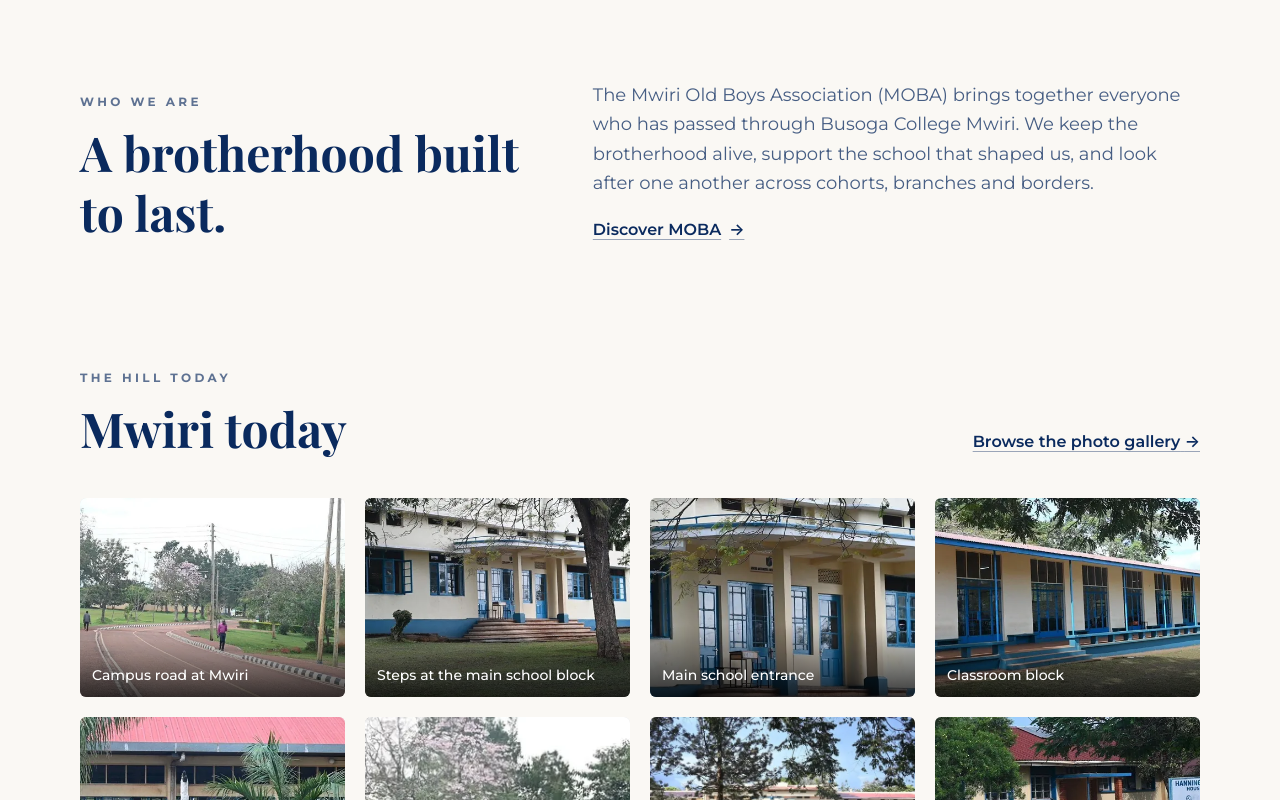
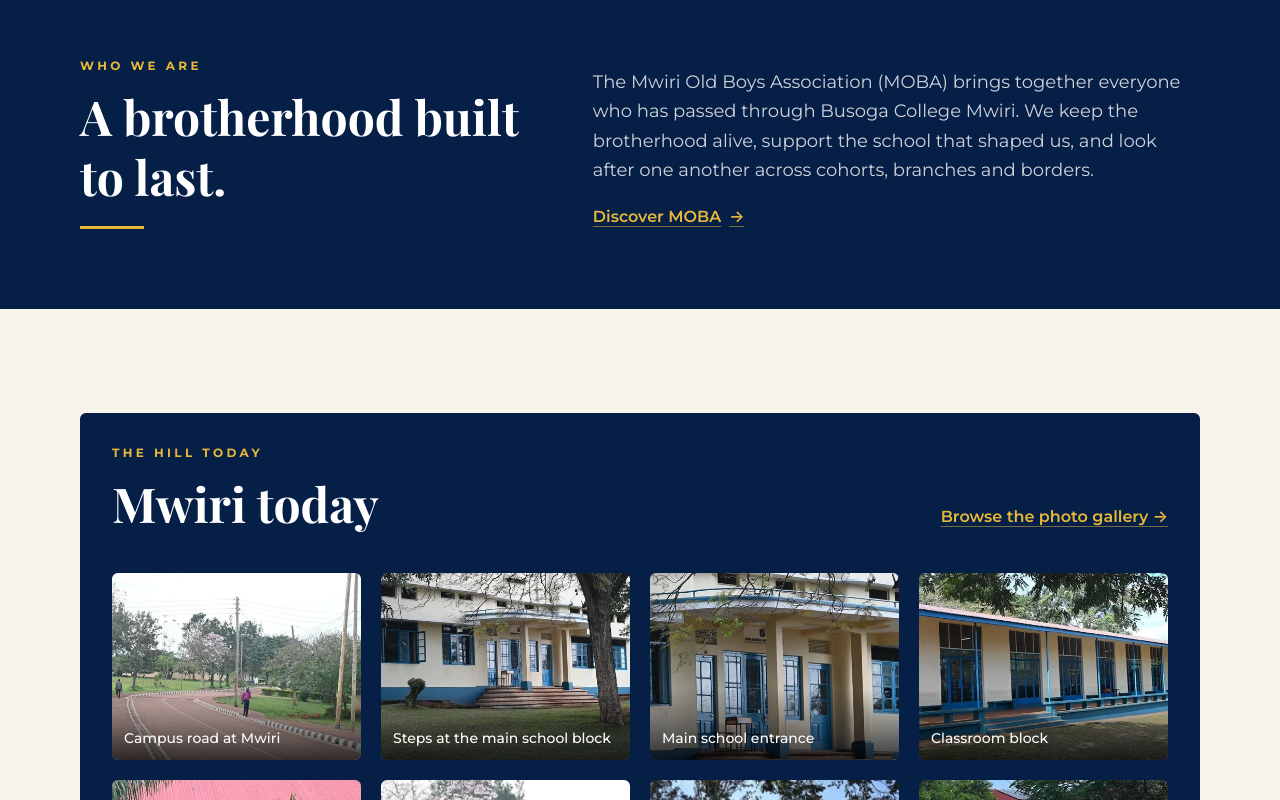
Before and after one commit to chrissmwanja-stack/moba-site, a React (Vite) app: page / in a window 1280 px wide. Shown: the part 2140-2940 px from the top of the page. Built offline with nearby package versions, Linux system fonts and the light colour scheme; no server answers; a web font is replaced by a local one.

Commit message:
New modified homepage design

```diff
--- a/src/pages/Home.jsx
+++ b/src/pages/Home.jsx
@@ -6,15 +6,15 @@
 import { campusGallery } from '../data/projectSpotlights.js'
 import { useBackground } from '../lib/useBackground.js'
 
-function SectionIntro({ eyebrow, title, link, linkText = 'Explore more' }) {
+function SectionIntro({ eyebrow, title, link, linkText = 'Explore more', dark = false }) {
   return (
     <div className="flex flex-wrap items-end justify-between gap-5">
       <div>
-        <p className="text-xs font-bold uppercase tracking-[0.28em] text-brand/65">{eyebrow}</p>
-        <h2 className="mt-3 font-display text-4xl font-bold leading-tight text-brand md:text-5xl">{title}</h2>
+        <p className={`text-xs font-bold uppercase tracking-[0.28em] ${dark ? 'text-gold' : 'text-brand/65'}`}>{eyebrow}</p>
+        <h2 className={`mt-3 font-display text-4xl font-bold leading-tight md:text-5xl ${dark ? 'text-white' : 'text-brand'}`}>{title}</h2>
       </div>
       {link && (
-        <Link to={link} className="mb-1 font-semibold text-brand underline underline-offset-4 decoration-brand/40 hover:decoration-brand">
+        <Link to={link} className={`mb-1 font-semibold underline underline-offset-4 ${dark ? 'text-gold decoration-gold/50 hover:decoration-gold' : 'text-brand decoration-brand/40 hover:decoration-brand'}`}>
           {linkText} <span aria-hidden="true">→</span>
         </Link>
       )}
@@ -54,7 +54,7 @@
   const strip = (featured.length >= 3 ? featured : photos).slice(0, 3)
 
   return (
-    <>
+    <div className="bg-[#f7f4ec]">
       {/* Hero */}
       <section className="relative isolate flex min-h-140 items-center overflow-hidden bg-brand md:min-h-150">
         <img
@@ -100,7 +100,7 @@
 
       {/* Upcoming events */}
       {upcoming.length > 0 && (
-        <section className="mt-16 bg-[#f4f5f7] py-14 md:mt-20 md:py-20">
+        <section className="mt-16 bg-[#eef2f7] py-14 md:mt-20 md:py-20">
           <div className="mx-auto max-w-6xl px-4">
             <SectionIntro eyebrow="Save the date" title="Next on the calendar" link="/news" linkText="View all events" />
             <div className={`mt-8 grid items-stretch gap-5 md:mt-10 ${upcoming.length === 1 ? 'max-w-2xl' : 'md:grid-cols-2 xl:grid-cols-3'}`}>
@@ -112,7 +112,7 @@
 
       {/* Latest news */}
       {latest.length > 0 && (
-        <section className="mt-16 bg-[#f4f5f7] py-14 md:mt-20 md:py-20">
+        <section className={`${upcoming.length > 0 ? 'mt-0 border-t border-brand/10' : 'mt-16 md:mt-20'} bg-[#eef2f7] py-14 md:py-20`}>
           <div className="mx-auto max-w-6xl px-4">
             <SectionIntro eyebrow="Latest news" title="From the Hill and beyond" link="/news" linkText="View all news" />
             <div className="mt-8 grid items-stretch gap-6 md:grid-cols-2 xl:grid-cols-3 md:mt-10">
@@ -123,15 +123,16 @@
       )}
 
       {/* About MOBA */}
-      <section className="mt-16 py-6 md:mt-20">
+      <section className="mt-16 bg-brand-dark py-14 text-white md:mt-20 md:py-20">
         <div className="mx-auto grid max-w-6xl gap-8 px-4 md:grid-cols-[0.85fr_1.15fr] md:items-end md:gap-16">
           <div>
-            <p className="text-xs font-bold uppercase tracking-[0.28em] text-brand/65">Who we are</p>
-            <h2 className="mt-3 font-display text-4xl font-bold leading-tight text-brand md:text-5xl">A brotherhood built to last.</h2>
+            <p className="text-xs font-bold uppercase tracking-[0.28em] text-gold">Who we are</p>
+            <h2 className="mt-3 font-display text-4xl font-bold leading-tight text-white md:text-5xl">A brotherhood built to last.</h2>
+            <div className="mt-5 h-0.75 w-16 bg-gold" aria-hidden="true" />
           </div>
           <div>
-            <p className="text-lg leading-relaxed text-brand/75">{about.summary}</p>
-            <Link to="/about" className="mt-5 inline-flex items-center gap-2 font-semibold text-brand underline underline-offset-4 decoration-brand/40 hover:decoration-brand">Discover MOBA <span aria-hidden="true">→</span></Link>
+            <p className="text-lg leading-relaxed text-white/80">{about.summary}</p>
+            <Link to="/about" className="mt-5 inline-flex items-center gap-2 font-semibold text-gold underline underline-offset-4 decoration-gold/50 hover:decoration-gold">Discover MOBA <span aria-hidden="true">→</span></Link>
           </div>
         </div>
       </section>
@@ -140,14 +141,16 @@
       {campusGallery.length > 0 && (
         <section className="mt-16 py-6 md:mt-20">
           <div className="mx-auto max-w-6xl px-4">
-            <SectionIntro eyebrow="The Hill today" title="Mwiri today" link="/gallery" linkText="Browse the photo gallery" />
+            <div className="rounded-md border-b-4 border-gold bg-brand-dark p-6 md:p-8">
+              <SectionIntro dark eyebrow="The Hill today" title="Mwiri today" link="/gallery" linkText="Browse the photo gallery" />
               <div className="mt-8 grid grid-cols-2 gap-4 sm:grid-cols-3 md:mt-10 lg:grid-cols-4 md:gap-5">
                 {campusGallery.slice(0, 8).map((photo, i) => (
-                <Link key={photo.src} to="/gallery" className={`group relative aspect-4/3 overflow-hidden rounded-md bg-brand/10 focus:outline-none focus-visible:ring-2 focus-visible:ring-brand ${i >= 6 ? 'hidden lg:block' : ''}`}>
+                  <Link key={photo.src} to="/gallery" className={`group relative aspect-4/3 overflow-hidden rounded-md bg-white/10 focus:outline-none focus-visible:ring-2 focus-visible:ring-gold ${i >= 6 ? 'hidden lg:block' : ''}`}>
                     <img src={photo.thumb} alt={photo.alt} loading="lazy" decoding="async" className="h-full w-full object-cover transition duration-500 group-hover:scale-[1.04]" />
                     <span className="absolute inset-x-0 bottom-0 bg-linear-to-t from-black/75 to-transparent px-3 pb-3 pt-10 text-sm font-medium text-white">{photo.caption}</span>
                   </Link>
                 ))}
+              </div>
             </div>
           </div>
         </section>
@@ -155,7 +158,7 @@
 
       {/* Gallery */}
       {strip.length > 0 && (
-        <section className="mt-16 bg-[#f4f5f7] py-14 md:mt-20 md:py-20">
+        <section className="mt-16 bg-[#eef2f7] py-14 md:mt-20 md:py-20">
           <div className="mx-auto max-w-6xl px-4">
             <SectionIntro eyebrow="In pictures" title="Life on the Hill" link="/gallery" linkText="Explore the gallery" />
             <div className="mt-8 grid grid-cols-2 gap-4 md:mt-10 md:grid-cols-3 md:gap-6">
@@ -178,7 +181,7 @@
             <SectionIntro eyebrow="Building Mwiri together" title="Progress with purpose" link="/projects" linkText="View all projects" />
             <div className="mt-8 grid gap-5 md:mt-10 md:grid-cols-2 xl:grid-cols-3">
               {projects.slice(0, 3).map(p => (
-                <article key={p.title} className="overflow-hidden rounded-md bg-white shadow-sm transition hover:-translate-y-1 hover:shadow-lg">
+                <article key={p.title} className="overflow-hidden rounded-md border border-brand/10 border-t-4 border-t-gold bg-white shadow-sm transition hover:-translate-y-1 hover:shadow-lg">
                   <div className="aspect-2/1 overflow-hidden bg-linear-to-br from-brand/10 to-gold/25">
                     {p.image ? <img src={p.image} alt="" loading="lazy" className="h-full w-full object-cover" /> : <div className="flex h-full items-center justify-center font-display text-lg italic text-brand/50">MOBA project</div>}
                   </div>
@@ -196,17 +199,17 @@
 
       {/* Get involved */}
       <section className="mx-auto mt-16 max-w-6xl px-4 pb-16 md:mt-20 md:pb-20">
-        <div className="overflow-hidden rounded-md bg-brand-dark px-6 py-12 text-center text-white md:px-12 md:py-16">
-          <p className="text-xs font-bold uppercase tracking-[0.28em] text-gold">Your place is here</p>
+        <div className="overflow-hidden rounded-md border-b-4 border-brand-dark bg-gold px-6 py-12 text-center text-brand-dark md:px-12 md:py-16">
+          <p className="text-xs font-bold uppercase tracking-[0.28em] text-brand-dark/70">Your place is here</p>
           <h2 className="mx-auto mt-3 max-w-3xl font-display text-4xl font-bold leading-tight md:text-5xl">Keep the brotherhood moving forward.</h2>
-          <p className="mx-auto mt-4 max-w-2xl leading-relaxed text-white/75">Join the association, enrol for funeral cover, support a project, or keep your details up to date.</p>
+          <p className="mx-auto mt-4 max-w-2xl leading-relaxed text-brand-dark/75">Join the association, enrol for funeral cover, support a project, or keep your details up to date.</p>
           <div className="mt-8 flex flex-wrap justify-center gap-3">
-            <Link to="/membership" className="rounded-sm bg-gold px-6 py-3 font-semibold text-brand-dark hover:brightness-110">Become a member</Link>
-            <Link to="/projects" className="rounded-sm border border-white/40 px-6 py-3 font-semibold text-white hover:bg-white/10">Support a project</Link>
-            <Link to="/update-details" className="rounded-sm border border-white/40 px-6 py-3 font-semibold text-white hover:bg-white/10">Update your details</Link>
+            <Link to="/membership" className="rounded-sm bg-brand-dark px-6 py-3 font-semibold text-white hover:bg-brand">Become a member</Link>
+            <Link to="/projects" className="rounded-sm border border-brand-dark/50 px-6 py-3 font-semibold text-brand-dark hover:bg-brand-dark/10">Support a project</Link>
+            <Link to="/update-details" className="rounded-sm border border-brand-dark/50 px-6 py-3 font-semibold text-brand-dark hover:bg-brand-dark/10">Update your details</Link>
           </div>
         </div>
       </section>
-    </>
+    </div>
   )
 }
```
Lines whose indentation alone changed are shown as unchanged.
